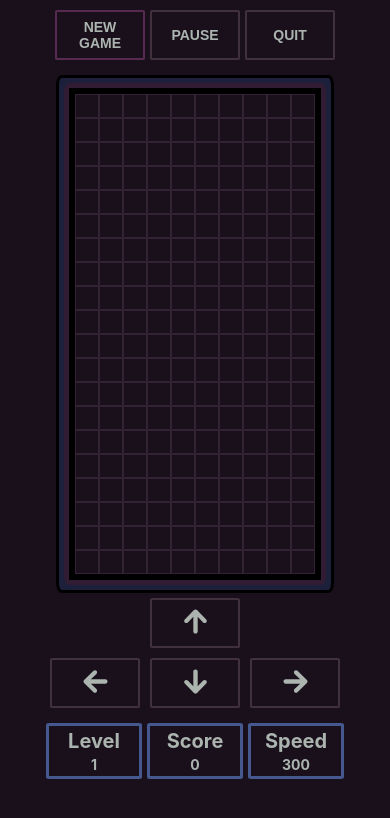
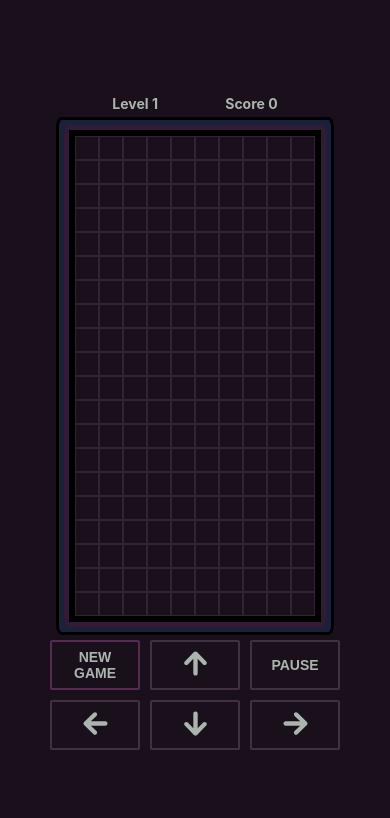
Before and after one commit to MarekPetr/tetris, a React (Create React App) app: page / in a window 390 px wide. Shown: the top 818 px of the page. Built offline with nearby package versions, Linux system fonts and the light colour scheme.

Commit message:
feat: mobile friendly

```diff
--- a/src/App.css
+++ b/src/App.css
@@ -2,9 +2,10 @@
 .board-page {
   min-height: 100vh;
   min-height: 100svh;
+  max-height: 100svh;
   display: flex;
   flex-direction: column;
-  justify-content: flex-start;
+  justify-content: center;
   box-sizing: border-box;
 }
 
@@ -25,19 +26,7 @@
   justify-content: center;
   align-items: center;
   margin: 10px;
-  gap: 15px;
 }
-
-@media only screen and (min-width: 750px) {
-  .content {
-    text-align: center;
-    display: flex;
-    flex-direction: row;
-    justify-content: space-evenly;
-    margin: 50px;
-  }
-}
-
 
 .board {
   border: 6px solid black;
@@ -102,18 +91,11 @@
 }
 
 /* Mobile-first buttons layout */
-.buttons {
+.score {
   display: flex;
   flex-direction: row;
+  justify-content: space-evenly;
   gap: 5px;
-}
-
-/* Desktop buttons layout */
-@media only screen and (min-width: 750px) {
-  .buttons {
-    flex-direction: column;
-    gap: 30px;
-  }
 }
 
 /* Mobile-first tile buttons - content-based width */
@@ -183,11 +165,16 @@
 }
 
 .statistics {
-  border-color: #45598E;
-  border-width: 3px;
-  display: flex;
-  flex-direction: column;
-  justify-content: space-evenly;
+  border: none;
+  font-size: 14px;
+  font-weight: bold;
+  color: #abb4af;
+}
+
+@media only screen and (min-width: 750px) {
+  .statistics {
+    font-size: 24px;
+  }
 }
 
 .tile .title {
--- a/src/App.tsx
+++ b/src/App.tsx
@@ -290,23 +290,30 @@ const App = () => {
     <button className="board-button tile" onClick={continueRunning}>Continue</button> :
     <button className="board-button tile" onClick={stop} disabled={!isRunning}>Pause</button>
 
+  const newGameButton = !isRunning ?
+    <button className="board-button tile" onClick={startGame}>New Game</button> :
+    <button className="board-button tile" onClick={quit}>End game</button>
+
   return (
     <div className="board-page">
       <div className='content'>
-        <div className='buttons'>
-          <button className="board-button tile" onClick={startGame}>New Game</button>
-          { pauseButton }
-          <button className="board-button tile" onClick={quit} disabled={!isRunning && !isStopped}>Quit</button>
-        </div>
-
         <div className='game'>
+          <div className='score'>
+            <Statistics title="Level" value={level}/>
+            <Statistics title="Score" value={score}/>
+          </div>
           <Board height={boardSize.height} width={boardSize.width} shapes={shapesInGame}/>
           <div className='arrows'>
-            <button className="board-button tile"
-              onPointerDown={() => handleKeyDownAction('ArrowUp')}
-              disabled={!isRunning && !isStopped}>
-                <IoMdArrowRoundUp size='35px' />
-            </button>
+            <div className="arrows-row">
+              { newGameButton }
+              <button className="board-button tile"
+                onPointerDown={() => handleKeyDownAction('ArrowUp')}
+                disabled={!isRunning && !isStopped}>
+                  <IoMdArrowRoundUp size='35px' />
+              </button>
+              { pauseButton }
+
+            </div>
             <div className="arrows-row">
               <button className="board-button tile"
                 onPointerDown={() => handleKeyDownAction('ArrowLeft')}
@@ -329,11 +336,6 @@ const App = () => {
             </div>
           </div>
         </div>
-        <div className='buttons'>
-          <Statistics title="Level" value={level}/>
-          <Statistics title="Score" value={score}/>
-          <Statistics title="Speed" value={Math.floor(tickDurationMs)}/>
-        </div>
       </div>
     </div>
   );
--- a/src/components/Statistics.tsx
+++ b/src/components/Statistics.tsx
@@ -1,8 +1,7 @@
 const Statistics = ({title, value}: {title: string, value: number}) => {
   return (
-  <div className="statistics tile">
-    <div className="title">{title}</div>
-    {value}
+  <div className="statistics">
+    <span className="title">{title} {value}</span>
   </div>
   )
 }
```
